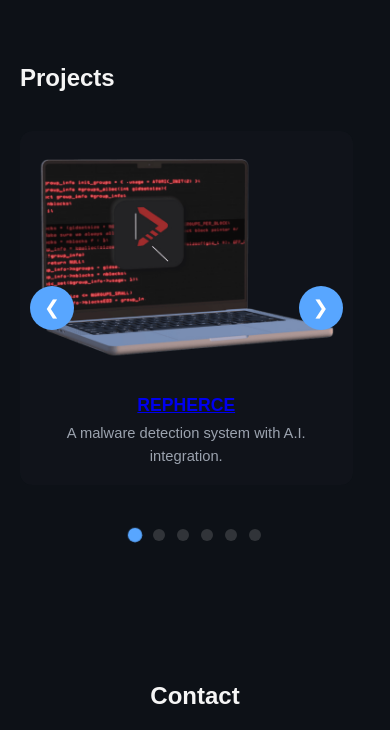
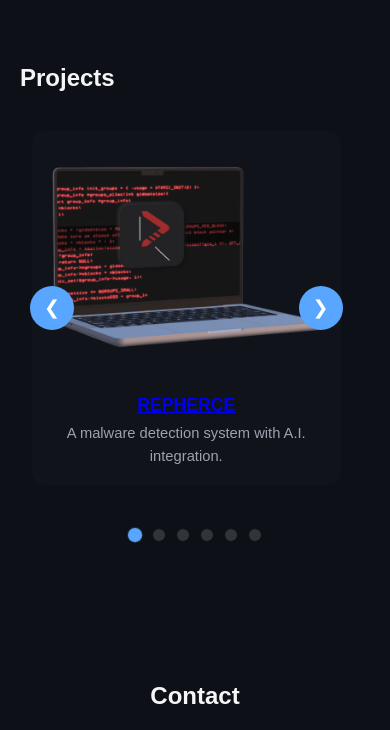
Before and after one commit to Reddjoseph/SebbyGames-Portfolio-, a plain HTML site: page index.html in a window 390 px wide. Shown: the part 1640-2370 px from the top of the page. Drawn offline with Linux system fonts and the light colour scheme.

Commit message:
Adjusted mobile preview
- Adjusted projects overview for mobile (fixed off-centered view)

```diff
--- a/main.css
+++ b/main.css
@@ -429,8 +429,9 @@
 
 @media (max-width: 768px) {
   .projects-track { gap:16px; }
-  .project-card { flex: 0 0 92%; margin-left:auto; margin-right:auto; }
+  .project-card { flex: 0 0 100%; margin: 0; }
   .carousel-btn { opacity:1; pointer-events:all; }
+  .projects-wrapper { padding: 0 12px; }
 }
 
 /* ========== Carousel Indicators (Light Mode Fix) ========== */
```
